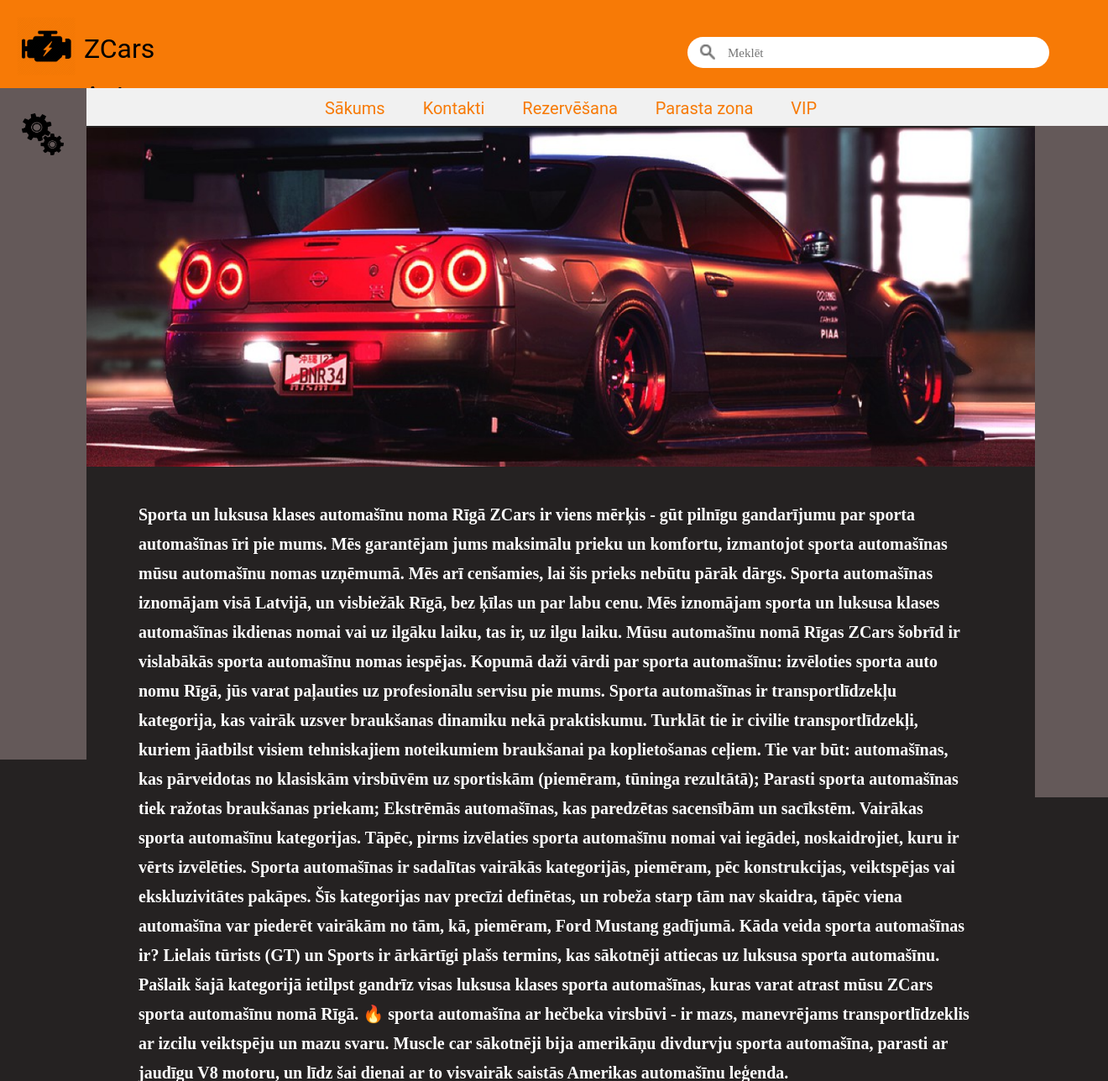
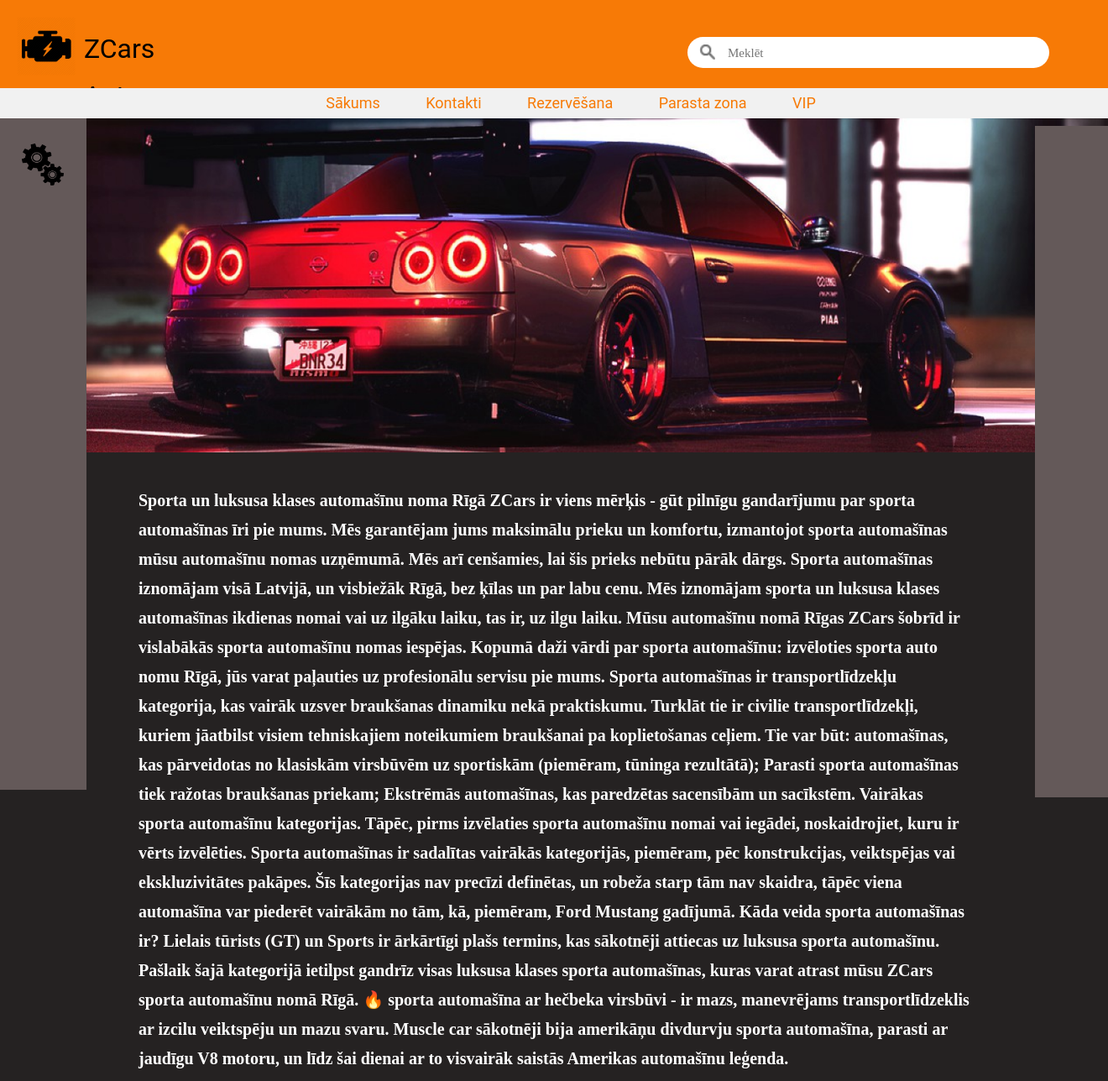
Before and after one commit to Nikplay23/flask_template_Zcars, a Flask app: page / in a window 1320 px wide; the page is wider, and only the part inside the window is pictured. Shown: the top 1288 px of that part at 84% size. Run offline with Flask 2, Linux system fonts and the light colour scheme.

Commit message:
Ir mainīts teksta stils

```diff
--- a/static/css/sakums.css
+++ b/static/css/sakums.css
@@ -91,11 +91,11 @@ div .pārredzamība:hover {
 	position: fixed;
 	top: 105px;
 	width: 100%;
-	height: 45px;
+	height: 36px;
 	padding: 35px, 0;
 	margin: auto;
 	display: flex;
-	font-size: 20px;
+	font-size: 18px;
 	background: #F1F1F1;
 	justify-content: center;
 	font-family: Roboto;
@@ -106,10 +106,10 @@ div .pārredzamība:hover {
 
 .rectangle ul li {
 	list-style: none;
-	margin: 0 20px;
+	margin: 0 25px;
 	position: relative;
 	display: inline-block;
-	bottom: 8px;
+	bottom: 11px;
 }
 
 .rectangle ul li a {
@@ -169,7 +169,7 @@ div .pārredzamība:hover {
 }
 
 #image_car {
-	margin-top: 120px;
+	margin-top: 103px;
 	width: 1344px;
 	height: 404px;
 	top: 151px;
@@ -189,7 +189,7 @@ h2 {
 
 #gray_rectangle_1 {
 	position: fixed;
-	top: 105px;
+	top: 141px;
 	width: 103px;
 	height: 100%;
 	margin-left: 0;
```
Also changed, not shown: static/css/kontakti.css (+4 -4 lines), static/css/parasta_zona.css (+4 -4 lines), static/css/rezervesana.css (+4 -4 lines).
